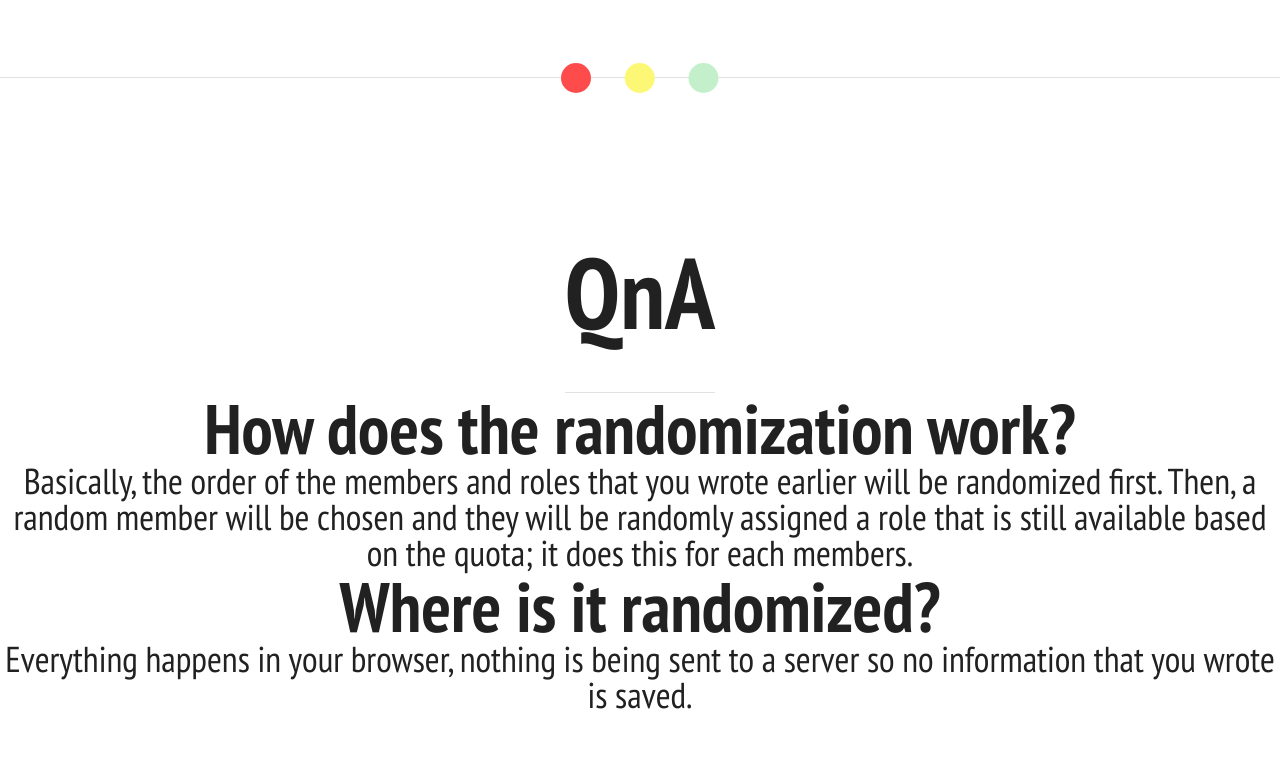
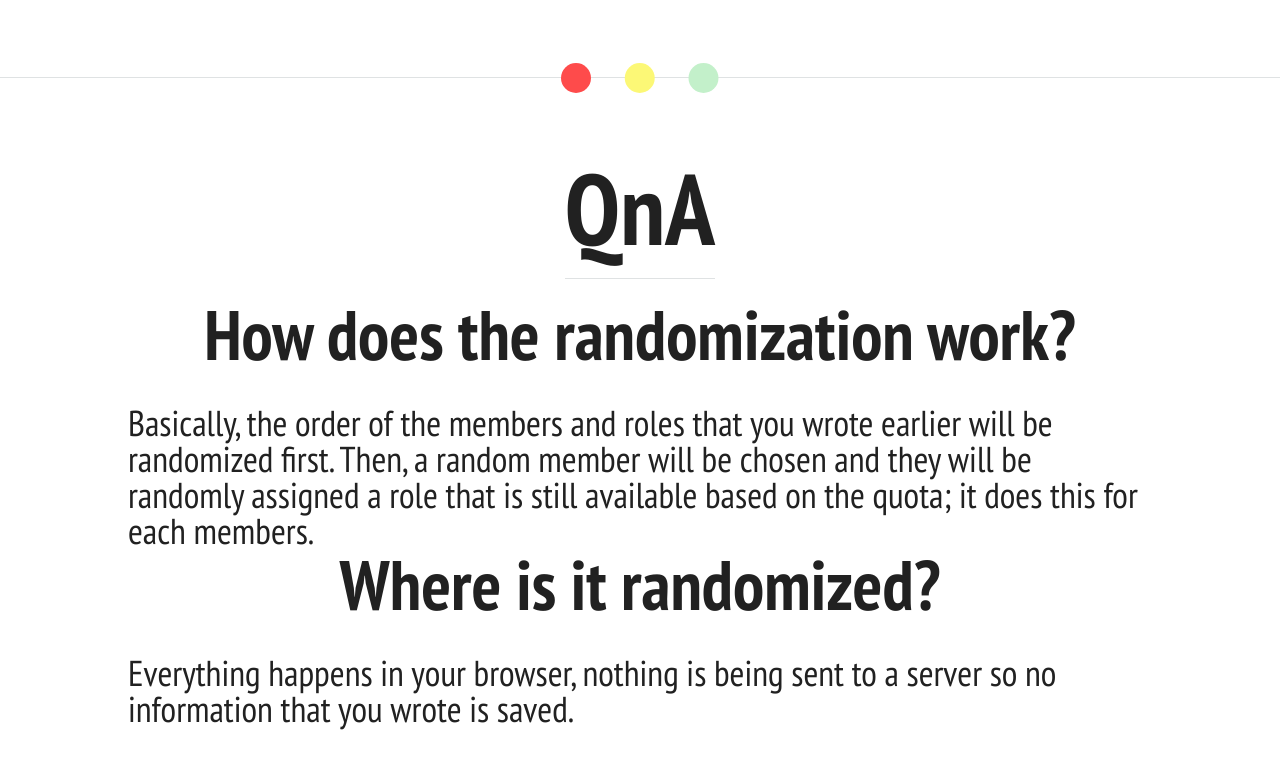
Before and after one commit to ReyhanArdiya/role-randomizer, a plain HTML site: page index.html in a window 1280 px wide. Shown: the part 2323-3091 px from the top of the page. Drawn offline with Linux system fonts and the light colour scheme.

Commit message:
Adjust #result-QnA content spacing

```diff
--- a/index.css
+++ b/index.css
@@ -551,7 +551,13 @@ input[type="number"] {
 
 #area-QnA h2 {
     border-bottom: var(--element-border-style);
-    padding-bottom: var(--element-underline-padding);
+    padding-bottom: 0.2em;
+    margin-bottom: 0.2em;
+}
+
+#area-QnA article {
+    flex: 1;
+    width: 80%;
 }
 
 #area-QnA h3 {
@@ -560,6 +566,8 @@ input[type="number"] {
 
 #area-QnA p {
     font-size: 1.8rem;
+    text-align: left;
+    padding-top: 1em;
 }
 
 /* For QnA area - END */
```
